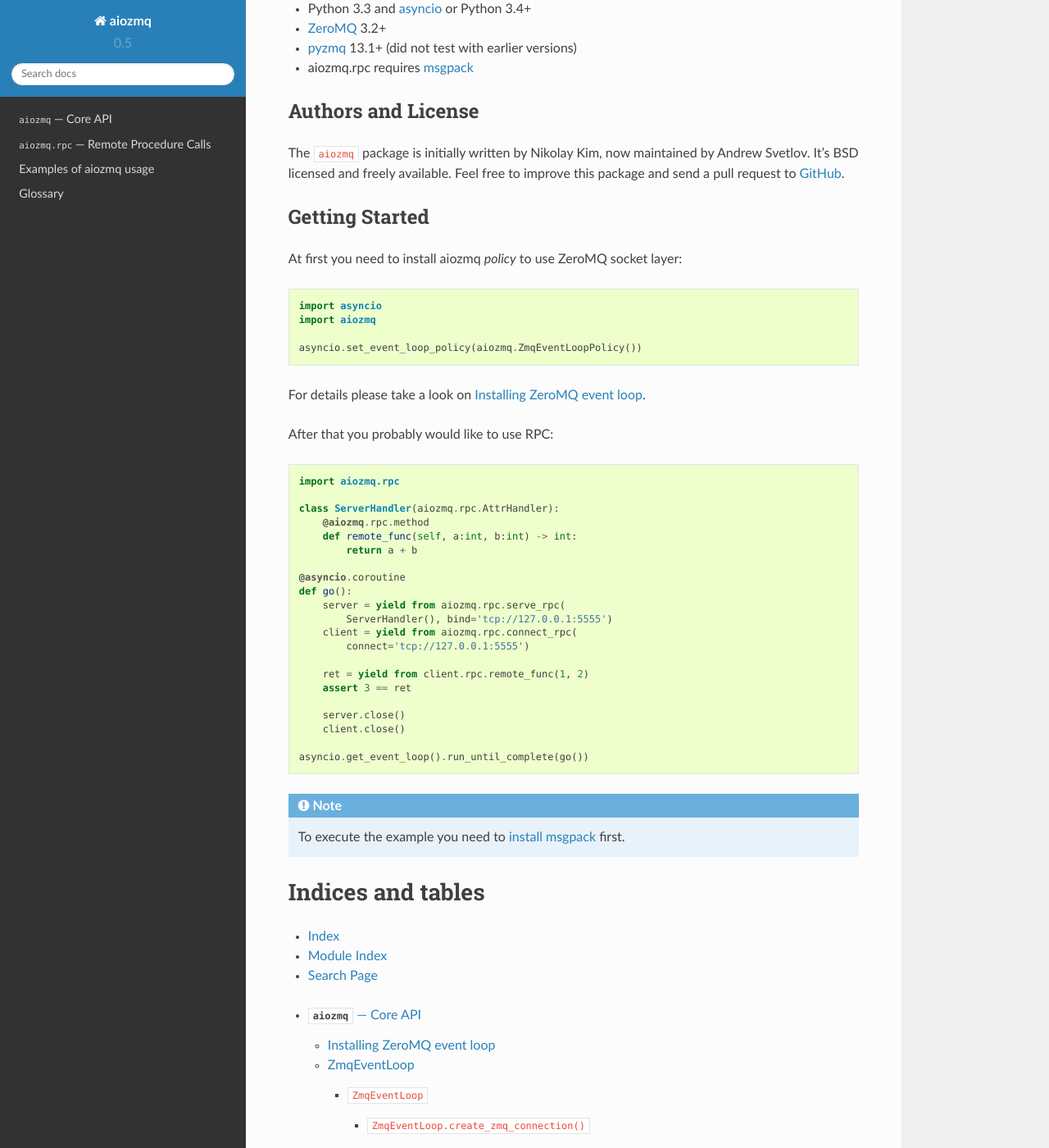
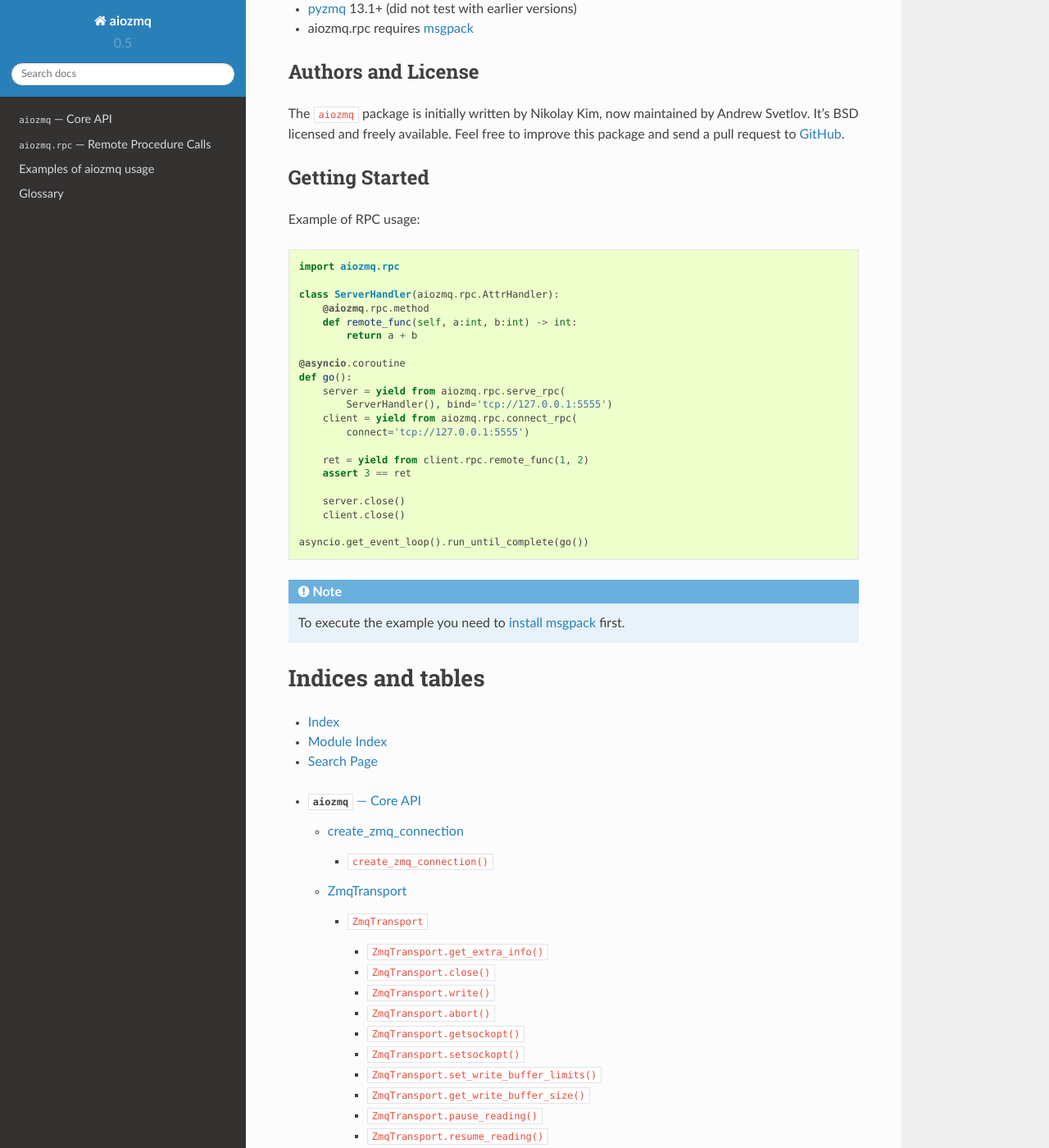
Before and after one commit to aio-libs/aiozmq, a Sphinx documentation site: the page built from docs/index.rst, in a window 1280 px wide and 1400 px high, scrolled down 1517 px. Shown: the whole window at 82% size. Built offline with Sphinx 7.4.7 and the Read the Docs theme 2.0.0, drawn with Linux system fonts in a browser that asks for light colours; some of the changed text lies outside the part shown.

Commit message:
Update docs

```diff
--- a/CHANGES.txt
+++ b/CHANGES.txt
@@ -5,6 +5,8 @@
 ^^^^^^^^^^^^^^^^^^
 
 * Support zmq devices in aiozmq.rpc.serve_rpc()
+
+* Add loopless 0MQ transport
 
 0.4.1 (2014-07-03)
 ^^^^^^^^^^^^^^^^^^
--- a/docs/index.rst
+++ b/docs/index.rst
@@ -14,10 +14,8 @@
 Features
 --------
 
-- Implements :mod:`asyncio` event loop for :term:`ZeroMQ` sockets via
-  :class:`~aiozmq.ZmqEventLoop`.
-- Implements installable policy for ZeroMQ event loop (see
-  :ref:`install-aiozmq-policy`), **required** for ZeroMQ sockets layer.
+- Implements :func:`~aiozmq.create_zmq_connection` coroutine for
+  making 0MQ connections.
 - Provides :class:`~aiozmq.ZmqTransport` and :class:`~aiozmq.ZmqProtocol`
 - Provides RPC :ref:`aiozmq-rpc-rpc`, :ref:`aiozmq-rpc-pushpull` and
   :ref:`aiozmq-rpc-pubsub` patterns for *remote calls*.
@@ -95,16 +93,7 @@
 Getting Started
 ---------------
 
-At first you need to install aiozmq *policy* to use ZeroMQ socket layer::
-
-    import asyncio
-    import aiozmq
-
-    asyncio.set_event_loop_policy(aiozmq.ZmqEventLoopPolicy())
-
-For details please take a look on :ref:`install-aiozmq-policy`.
-
-After that you probably would like to use RPC::
+Example of RPC usage::
 
     import aiozmq.rpc
 
```
Also changed, not shown: docs/core.rst (+175 -110 lines).
